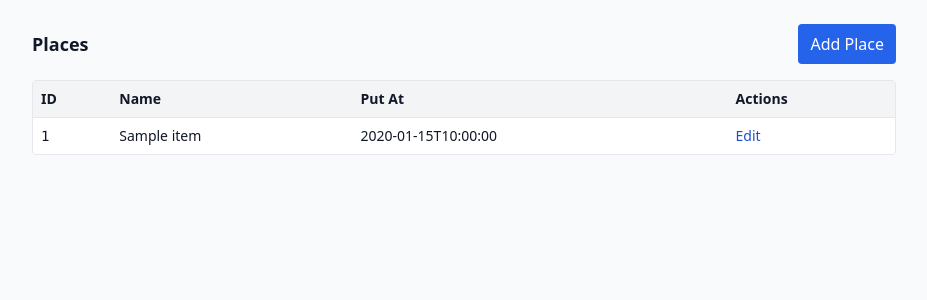
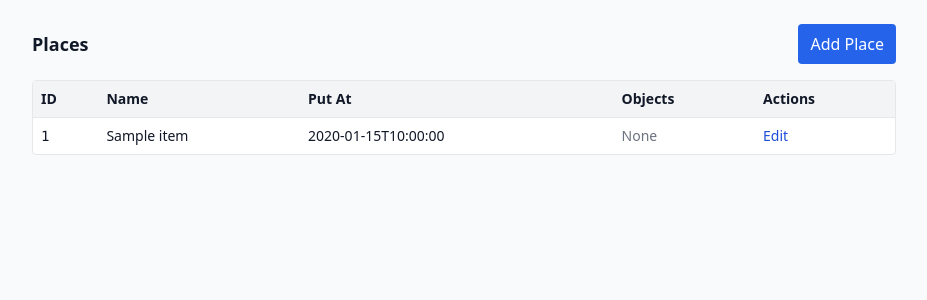
Before and after one commit to azzam2912/xseon-real, a FastAPI app: template app/templates/places/list.html in a window 1280 px wide. Shown: the part 49-349 px from the top of the page, without its empty margins (176-1103 px from the left). Run offline with FastAPI, Linux system fonts and the light colour scheme; the template is opened without the code that fills it: most values are stand-ins (such as "Sample title", 1, 10 or a date in 2020); some libraries are stand-ins or nearby versions.

Commit message:
added some security and added list objects in save place

```diff
--- a/app/main.py
+++ b/app/main.py
@@ -1,4 +1,7 @@
+import logging
 import os
+from dotenv import load_dotenv
+load_dotenv()
 from datetime import datetime
 from typing import Optional
 
@@ -12,8 +15,14 @@ from itsdangerous import URLSafeTimedSerializer
 from .storage import get_storage, ObjectItem, PlaceItem, LogItem
 
 
-APP_SECRET = os.getenv("APP_SECRET", "dev-secret-change-me")
+APP_SECRET = os.getenv("APP_SECRET", "xseon-real-babi-guling-1234")
 PIN_HASH = os.getenv("PIN_HASH")  # hex sha256 of PIN, set via env
+IS_PROD = os.getenv("IS_PROD", "false")
+
+logging.basicConfig(
+    level=logging.INFO,
+    format="%(asctime)s %(levelname)s %(name)s: %(message)s"
+)
 
 app = FastAPI()
 app.add_middleware(SessionMiddleware, secret_key=APP_SECRET)
@@ -36,12 +45,18 @@ def login_page(request: Request):
 @app.post("/login")
 def login_submit(request: Request, pin: str = Form(...)):
     import hashlib
-    if not PIN_HASH:
+    logging.info(f"IS_PROD: {IS_PROD}")
+    logging.info(f"PIN_HASH: {PIN_HASH}")
+    logging.info(f"pin: {pin}")
+    if not PIN_HASH and IS_PROD == "false":
+        logging.warning("No PIN_HASH set, allowing any pin in dev mode")
         # In dev mode without PIN configured, allow any pin (warn)
         request.session["auth"] = True
         return RedirectResponse("/", status_code=302)
     pin_hash = hashlib.sha256(pin.encode()).hexdigest()
+    logging.info(f"pin_hash: {pin_hash}")
     if pin_hash == PIN_HASH:
+        logging.info("PIN matched, auth granted")
         request.session["auth"] = True
         return RedirectResponse("/", status_code=302)
     return templates.TemplateResponse("login.html", {"request": request, "error": "Invalid PIN"})
@@ -150,7 +165,17 @@ def list_places(request: Request):
     require_auth(request)
     storage = get_storage()
     items = storage.list_places()
-    return templates.TemplateResponse("places/list.html", {"request": request, "items": items})
+    # Map place_id -> list of object names stored there
+    objects = storage.list_objects()
+    objects_by_place = {}
+    for o in objects:
+        if not o.place_id:
+            continue
+        objects_by_place.setdefault(o.place_id, []).append(o.name)
+    return templates.TemplateResponse(
+        "places/list.html",
+        {"request": request, "items": items, "objects_by_place": objects_by_place},
+    )
 
 
 @app.get("/places/new")
@@ -192,7 +217,11 @@ def edit_place(request: Request, place_id: str):
     require_auth(request)
     storage = get_storage()
     item = storage.get_place(place_id)
-    return templates.TemplateResponse("places/form.html", {"request": request, "item": item})
+    objects_here = [o for o in storage.list_objects() if o.place_id == place_id]
+    return templates.TemplateResponse(
+        "places/form.html",
+        {"request": request, "item": item, "objects_here": objects_here},
+    )
 
 
 @app.post("/places/{place_id}")
--- a/app/templates/places/list.html
+++ b/app/templates/places/list.html
@@ -11,6 +11,7 @@
           <th class="text-left p-2">ID</th>
           <th class="text-left p-2">Name</th>
           <th class="text-left p-2">Put At</th>
+          <th class="text-left p-2">Objects</th>
           <th class="text-left p-2">Actions</th>
         </tr>
       </thead>
@@ -20,6 +21,14 @@
             <td class="p-2 font-mono">{{ it.id }}</td>
             <td class="p-2">{{ it.name }}</td>
             <td class="p-2">{{ it.put_at.isoformat() if it.put_at else '' }}</td>
+            <td class="p-2">
+              {% set names = objects_by_place.get(it.id, []) %}
+              {% if names %}
+                {{ ', '.join(names) }}
+              {% else %}
+                <span class="text-gray-500">None</span>
+              {% endif %}
+            </td>
             <td class="p-2"><a class="text-blue-700" href="/places/{{ it.id }}">Edit</a></td>
           </tr>
         {% endfor %}
--- a/requirements.txt
+++ b/requirements.txt
@@ -5,3 +5,4 @@ python-multipart==0.0.9
 gspread==6.1.2
 google-auth==2.35.0
 itsdangerous==2.2.0
+python-dotenv==1.0.1
```
Also changed, not shown: app/templates/places/form.html (+14 -0 lines).
